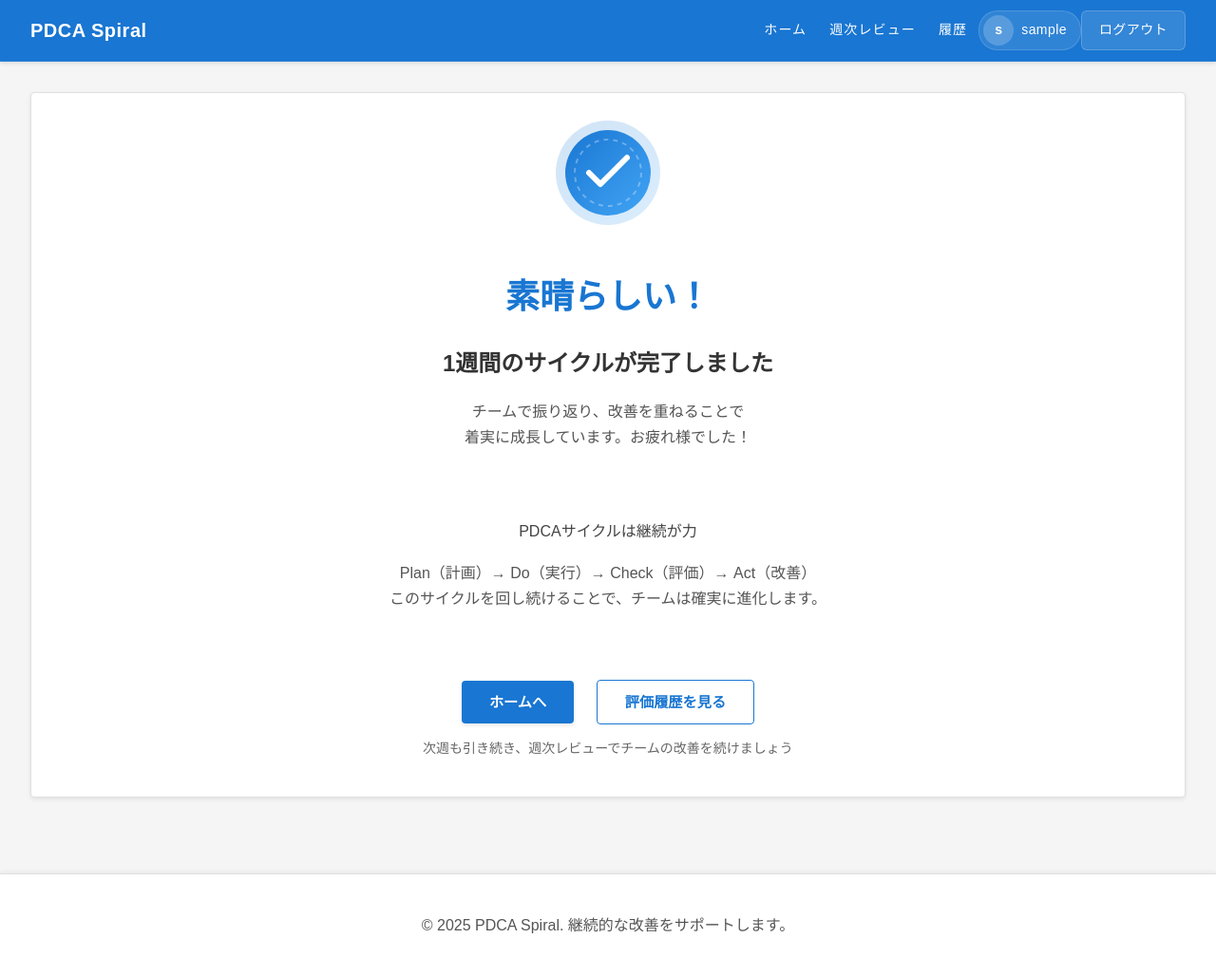
After one commit to taiki-yokoyama/2025winterHackathonE, a PHP site: page /cycle/complete-success.php in a window 1280 px wide. The commit adds this page. Shown: the whole page at 95% size. Run offline with PHP 8.4, Linux system fonts and the light colour scheme; the visitor is signed in with stand-in values (Sample User, id 1).

Commit message:
完了画面作った

```diff
--- /dev/null
+++ b/pdca-spiral/src/cycle/complete-success.php
@@ -0,0 +1,105 @@
+<?php
+require_once __DIR__ . '/../utils/session.php';
+require_once __DIR__ . '/../utils/validation.php';
+
+requireAuth();
+
+$pageTitle = '週完了 - PDCA Spiral';
+require_once __DIR__ . '/../views/layouts/header.php';
+?>
+
+<div class="max-w-3xl mx-auto">
+    <div class="card text-center py-12">
+        <!-- Success Animation -->
+        <div class="mb-8 animate-bounce">
+            <svg class="mx-auto" width="120" height="120" viewBox="0 0 120 120" fill="none" xmlns="http://www.w3.org/2000/svg">
+                <!-- Outer glow circle -->
+                <circle cx="60" cy="60" r="55" fill="url(#cycleGradient)" opacity="0.2"/>
+                <!-- Main circle -->
+                <circle cx="60" cy="60" r="45" fill="url(#cycleGradient)"/>
+                <!-- Checkmark -->
+                <path d="M40 60 L52 72 L80 44" stroke="white" stroke-width="6" stroke-linecap="round" stroke-linejoin="round"/>
+                <!-- PDCA Spiral decoration -->
+                <circle cx="60" cy="60" r="35" stroke="white" stroke-width="2" fill="none" opacity="0.3" stroke-dasharray="5,5"/>
+                <defs>
+                    <linearGradient id="cycleGradient" x1="0%" y1="0%" x2="100%" y2="100%">
+                        <stop offset="0%" style="stop-color:#1976d2;stop-opacity:1" />
+                        <stop offset="100%" style="stop-color:#42a5f5;stop-opacity:1" />
+                    </linearGradient>
+                </defs>
+            </svg>
+        </div>
+
+        <!-- Success Message -->
+        <h1 class="text-4xl font-bold mb-4" style="color: #1976d2;">
+            素晴らしい！
+        </h1>
+        <h2 class="text-2xl font-semibold text-gray-800 mb-4">
+            1週間のサイクルが完了しました
+        </h2>
+        <p class="text-gray-600 mb-8 text-lg">
+            チームで振り返り、改善を重ねることで<br>
+            着実に成長しています。お疲れ様でした！
+        </p>
+
+        <!-- Motivational Message -->
+        <div class="bg-gradient-to-r from-blue-50 to-indigo-50 rounded-lg p-6 mb-8 max-w-xl mx-auto">
+            <p class="text-gray-700 font-medium mb-2">
+                PDCAサイクルは継続が力
+            </p>
+            <p class="text-gray-600">
+                Plan（計画）→ Do（実行）→ Check（評価）→ Act（改善）<br>
+                このサイクルを回し続けることで、チームは確実に進化します。
+            </p>
+        </div>
+
+        <!-- Action Buttons -->
+        <div class="flex flex-col sm:flex-row gap-6 justify-center items-center mt-8">
+            <a href="/dashboard.php" class="btn-primary px-8 py-3 text-lg">
+                ホームへ
+            </a>
+            <a href="/evaluation/list.php" class="btn-secondary px-8 py-3 text-lg">
+                評価履歴を見る
+            </a>
+        </div>
+
+        <!-- Next Steps -->
+        <div class="mt-8 text-sm text-gray-500">
+            <p>次週も引き続き、週次レビューでチームの改善を続けましょう</p>
+        </div>
+    </div>
+</div>
+
+<style>
+@keyframes fadeInUp {
+    from {
+        opacity: 0;
+        transform: translateY(30px);
+    }
+    to {
+        opacity: 1;
+        transform: translateY(0);
+    }
+}
+
+.card {
+    animation: fadeInUp 0.6s ease-out;
+}
+
+@keyframes bounce {
+    0%, 100% {
+        transform: translateY(0);
+    }
+    50% {
+        transform: translateY(-20px);
+    }
+}
+
+.animate-bounce {
+    animation: bounce 1s ease-in-out 2;
+}
+</style>
+
+
+
+<?php require_once __DIR__ . '/../views/layouts/footer.php'; ?>
--- a/pdca-spiral/src/cycle/complete.php
+++ b/pdca-spiral/src/cycle/complete.php
@@ -9,9 +9,12 @@ if ($_SERVER['REQUEST_METHOD'] === 'POST') {
         $cycleId = (int)($_POST['cycle_id'] ?? 0);
 
         if (PDCACycleService::completeCycle($cycleId)) {
-            setFlashMessage('success', 'サイクルを完了し、新しいサイクルを開始しました。');
+            header('Location: /cycle/complete-success.php');
+            exit;
         } else {
             setFlashMessage('error', 'サイクルの完了に失敗しました。');
+            header('Location: /dashboard.php');
+            exit;
         }
     }
 }
--- a/pdca-spiral/src/weekly-review/create.php
+++ b/pdca-spiral/src/weekly-review/create.php
@@ -35,8 +35,7 @@ if ($_SERVER['REQUEST_METHOD'] === 'POST') {
                     $formData = $_POST;
                 } else {
                     Database::commit();
-                    setFlashMessage('success', '週次レビューを完了しました！');
-                    header('Location: /dashboard.php');
+                    header('Location: /weekly-review/complete.php');
                     exit;
                 }
             }
```
Also changed, not shown: pdca-spiral/src/weekly-review/complete.php (added, +143 -0 lines).
